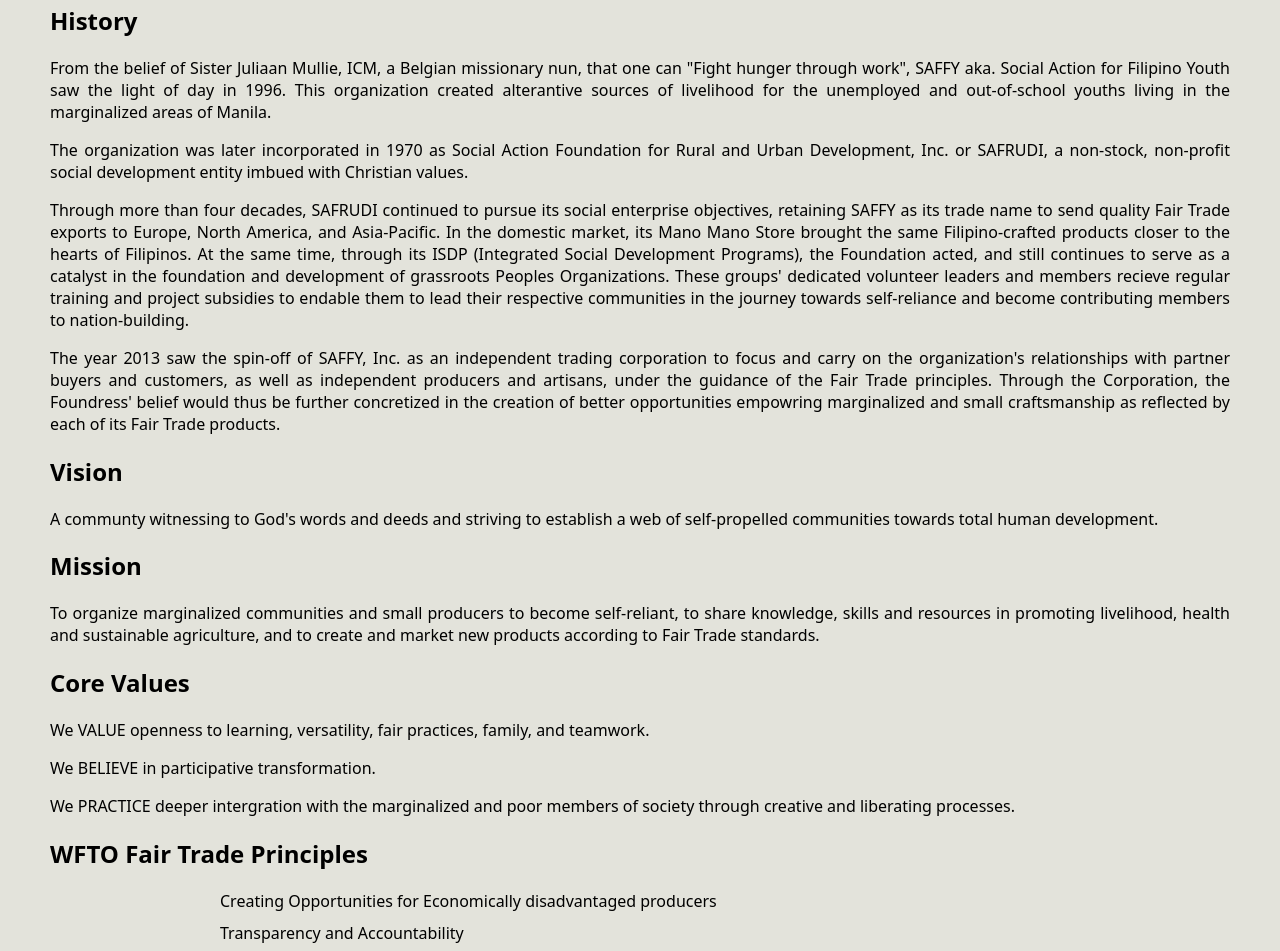
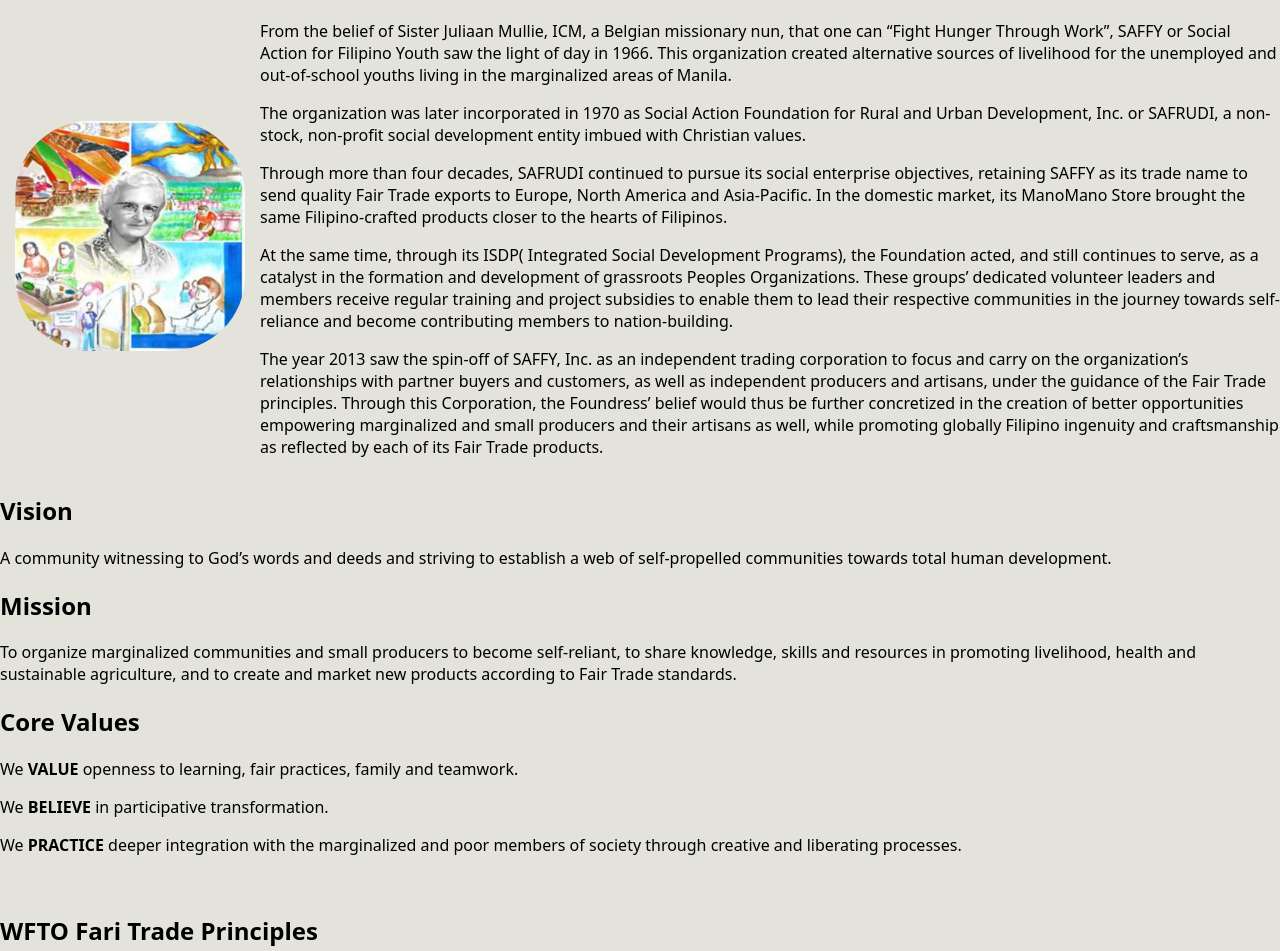
Before and after one commit to jamesmaranion/PROJMGT-Draft-Prototype, a website: page dist/about.html in a window 1280 px wide. Shown: the part 149-1100 px from the top of the page. Drawn offline with Linux system fonts and the light colour scheme.

Commit message:
about revision

```diff
--- a/dist/about.html
+++ b/dist/about.html
@@ -25,113 +25,81 @@
             <a href="contact.html">Contact Us</a> &nbsp;
         </div>
     </nav>
-    <section style="padding: 0px 50px;">
-        <h1>SAFFY INC.</h1>
 
-        <div id="history">
-            <h2>History</h2>
-            <p style="text-align: justify;">From the belief of Sister Juliaan Mullie, ICM, a Belgian missionary nun, that one can "Fight hunger through work", SAFFY aka. Social Action for Filipino Youth saw the light of day in 1996. This organization created alterantive sources of livelihood
-                for the unemployed and out-of-school youths living in the marginalized areas of Manila.</p>
+    <!-- Tempoarary inline css, move to external css file for easier styling -->
+    <section>
+        <div style="max-width: 1500px; margin: auto;">
+            <h2>OUR HUMBLE BEGINNING</h2>
+            <div id="history" style="display: grid;grid-auto-flow: column;">
+                <picture style="margin: auto; padding: 15px;">
+                    <img src="./assets/images/sister-about.jpg" alt="" style="width: 230px;height: 230px;border-radius: 75px;">
+                </picture>
 
-            <p style="text-align: justify;">The organization was later incorporated in 1970 as Social Action Foundation for Rural and Urban Development, Inc. or SAFRUDI, a non-stock, non-profit social development entity imbued with Christian values.</p>
+                <div style="text-align: left;">
+                    <p>From the belief of Sister Juliaan Mullie, ICM, a Belgian missionary nun, that one can “Fight Hunger Through Work”, SAFFY or Social Action for Filipino Youth saw the light of day in 1966.  This organization created alternative sources of livelihood for the unemployed and out-of-school youths living in the marginalized areas of Manila.</p>
 
-            <p style="text-align: justify;">Through more than four decades, SAFRUDI continued to pursue its social enterprise objectives, retaining SAFFY as its trade name to send quality Fair Trade exports to Europe, North America, and Asia-Pacific. In the domestic market, its Mano
-                Mano Store brought the same Filipino-crafted products closer to the hearts of Filipinos. At the same time, through its ISDP (Integrated Social Development Programs), the Foundation acted, and still continues to serve as a catalyst in the
-                foundation and development of grassroots Peoples Organizations. These groups' dedicated volunteer leaders and members recieve regular training and project subsidies to endable them to lead their respective communities in the journey towards
-                self-reliance and become contributing members to nation-building.</p>
+                    <p>The organization was later incorporated in 1970 as Social Action Foundation for Rural and Urban Development, Inc. or SAFRUDI, a non-stock, non-profit social development entity imbued with Christian values.</p>
 
-            <p style="text-align: justify;">The year 2013 saw the spin-off of SAFFY, Inc. as an independent trading corporation to focus and carry on the organization's relationships with partner buyers and customers, as well as independent producers and artisans, under the guidance
-                of the Fair Trade principles. Through the Corporation, the Foundress' belief would thus be further concretized in the creation of better opportunities empowring marginalized and small craftsmanship as reflected by each of its Fair Trade
-                products.
-            </p>
-        </div>
+                    <p>Through more than four decades, SAFRUDI continued to pursue its social enterprise objectives, retaining SAFFY as its trade name to send quality Fair Trade exports to Europe, North America and Asia-Pacific. In the domestic market, its ManoMano Store brought the same Filipino-crafted products closer to the hearts of Filipinos.</p>
 
-        <div id="values">
-            <div class="info">
-                <div id="vision">
-                    <h2>Vision</h2>
-                    <p style="text-align: justify;">A communty witnessing to God's words and deeds and striving to establish a web of self-propelled communities towards total human development.</p>
-                </div>
+                    <p>At the same time, through its ISDP( Integrated Social Development Programs), the Foundation acted, and still continues to serve, as a catalyst in the formation and development of grassroots Peoples Organizations. These groups’ dedicated volunteer leaders and members receive regular training and project subsidies to enable them to lead their respective communities in the journey towards self-reliance and become contributing members to nation-building.</p>
 
-                <div id="mission">
-                    <h2>Mission</h2>
-                    <p style="text-align: justify;">To organize marginalized communities and small producers to become self-reliant, to share knowledge, skills and resources in promoting livelihood, health and sustainable agriculture, and to create and market new products according
-                        to Fair Trade standards.</p>
-                </div>
-
-                <div id="core-values">
-                    <h2>Core Values</h2>
-
-                    <p>We VALUE openness to learning, versatility, fair practices, family, and teamwork.</p>
-
-                    <p>We BELIEVE in participative transformation.</p>
-
-                    <p>We PRACTICE deeper intergration with the marginalized and poor members of society through creative and liberating processes.</p>
+                    <p>The year 2013 saw the spin-off of SAFFY, Inc. as an independent trading corporation to focus and carry on the organization’s relationships with partner buyers and customers, as well as independent producers and artisans, under the guidance of the Fair Trade principles. Through this Corporation, the Foundress’ belief would thus be further concretized in the creation of better opportunities empowering marginalized and small producers and their artisans as well, while promoting globally Filipino ingenuity and craftsmanship as reflected by each of its Fair Trade products.</p>
                 </div>
             </div>
         </div>
 
-        <div id="fair-trade-principles">
-            <h2>WFTO Fair Trade Principles</h2>
 
-            <ol style="max-width: 900px; margin: auto; list-style: none">
-                <li style="margin: 10px;">
-                    Creating Opportunities for Economically disadvantaged producers
-                </li>
+        <div id="values" style="margin: auto;max-width: 1500px;">
+            <div>
+                <h2>Vision</h2>
 
-                <li style="margin: 10px;">
-                    Transparency and Accountability
-                </li>
+                <p>A community witnessing to God’s words and deeds and striving to establish a web of self-propelled communities towards total human development.</p>
+            </div>
 
-                <li style="margin: 10px;">
-                    Fair Trading Practices
-                </li>
+            <div>
+                <h2>Mission</h2>
 
-                <li style="margin: 10px;">
-                    Payment of Fair Price
-                </li>
+                <p>To organize marginalized communities and small producers to become self-reliant, to share knowledge, skills and resources in promoting livelihood, health and sustainable agriculture, and to create and market new products according to Fair Trade standards.</p>
+            </div>
 
-                <li style="margin: 10px;">
-                    Ensuring no Child Labor and Forced Labor
-                </li>
+            <div>
+                <h2>Core Values</h2>
 
-                <li style="margin: 10px;">
-                    Commitment to Non-Discrimination, Gender Equity, and Freedom of Association
-                </li>
+                <p>We <b>VALUE</b> openness to learning, fair practices, family and teamwork.</p>
 
-                <li style="margin: 10px;">
-                    Ensuring Good Working Conditions
-                </li>
+                <p>We <b>BELIEVE</b> in participative transformation.</p>
 
-                <li style="margin: 10px;">
-                    Providing Capacity Building
-                </li>
+                <p>We <b>PRACTICE</b> deeper integration with the marginalized and poor members of society through creative and liberating processes.</p>
+            </div>
 
-                <li style="margin: 10px;">
-                    Promoting Fair Trade
-                </li>
+            <br>
 
-                <li style="margin: 10px;">
-                    Respect for the Environment
-                </li>
-            </ol>
+            <div>
+                <h2>WFTO Fari Trade Principles</h2>
+
+                <!-- Temporary fix for having too big of a space when using ol li -->
+                <p>1. Creating Opportunities for Economically disadvantaged producers.<br>2. Transparency and Accountability<br>3. Fair Trading Practices<br>4. Payment of Fair Price<br>5. Ensuring no Child Labor and Forced Labor<br>6. Commitment to Non-Discrimination, Gender Equity and Freedom of Association<br>7. Ensuring Good Working Conditions<br>8. Providing Capacity Building<br>9. Promoting Fair Trade<br>10. Respect for the Environment</p>
+            </div>
+
+            <br>
+
+            <div>
+                <h2>Fair Trade</h2>
+
+                <p>Fair Trade is a trading partnership, based on dialogue, transparency and respect, that seeks greater equity in international trade. It contributes to sustainable development by offering better trading conditions to, and securing the rights of, marginalized producers and workers especially in the South.</p>
+
+                <p>Fair Trade seeks to improve the lives of producers and artisans (artisans - a worker in a skilled trade, especially one that involves making things by hand) by guaranteeing they receive fair prices for their products. This enables them to address basic needs like education, health care and gives birth to new opportunities for growth in their livelihood and overall living condition.</p>
+
+                <p>Fair trade also helps producers through giving them skills training in the different aspects of livelihood management like community organizing, product development, marketing and production seminars. Training workshops and symposiums are also utilized to further enhance their knowledge on relevant information and issues.</p>
+
+                <p>The goal of SAFFY, Inc is to allow producers to eventually become self-reliant through their own cooperatives and organizations so that they can be independent and a big business enterprise.</p>
+            </div>
         </div>
 
-        <div id="fair-trade">
-            <h2>Fair Trade</h2>
+        <br>
+    </section>
 
-            <p style="text-align: justify;">Fair Trade is a trading partnership, based on dialogue, transparency, and respect that seeks greater equity in international trade. It contributes to sustainable development by offering better trading conditions to, and securing the rights
-                of, marginalized producers and workers especially in the South.</p>
-
-            <p style="text-align: justify;">Fair Trade seeks to improve the lives of producers and artisans (artisans - a worker in a skilled trade, especially one that involves making things by hand) by guaranteeing like education, health car, and gives birth to new opportunities for
-                growth in their livelihood and overall living condition.</p>
-
-            <p style="text-align: justify;">Fair Trade also helps producers through giving them skills training in the different aspects of livelihood management like community organizning, product development, marketing, and production seminars. Training workshops and symposiums are
-                also utilized to further enhance their knowledge on relevant information and issures.</p>
-
-            <p style="text-align: justify;">The goal of SAFFY, Inc is to allow producers to eventually beome self-reliant through their own cooperatives and organizations so that they can be independent and a big business enterprise.</p>
-        </div>
-    </section>
     <footer>
         <span>Lorem ipsum dolor sit amet <br>
             No credit card required - Instant access
```
Also changed, not shown: dist/assets/images/sister-about.jpg (added).
